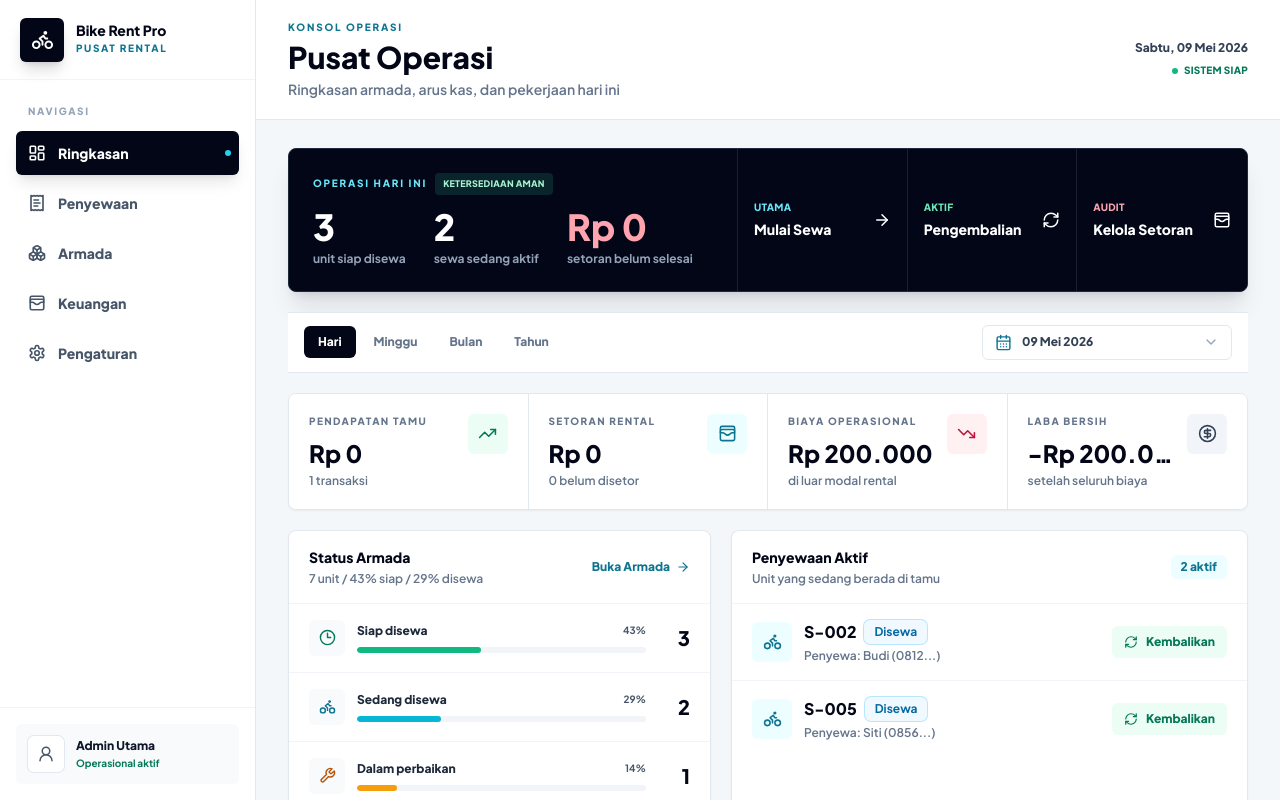
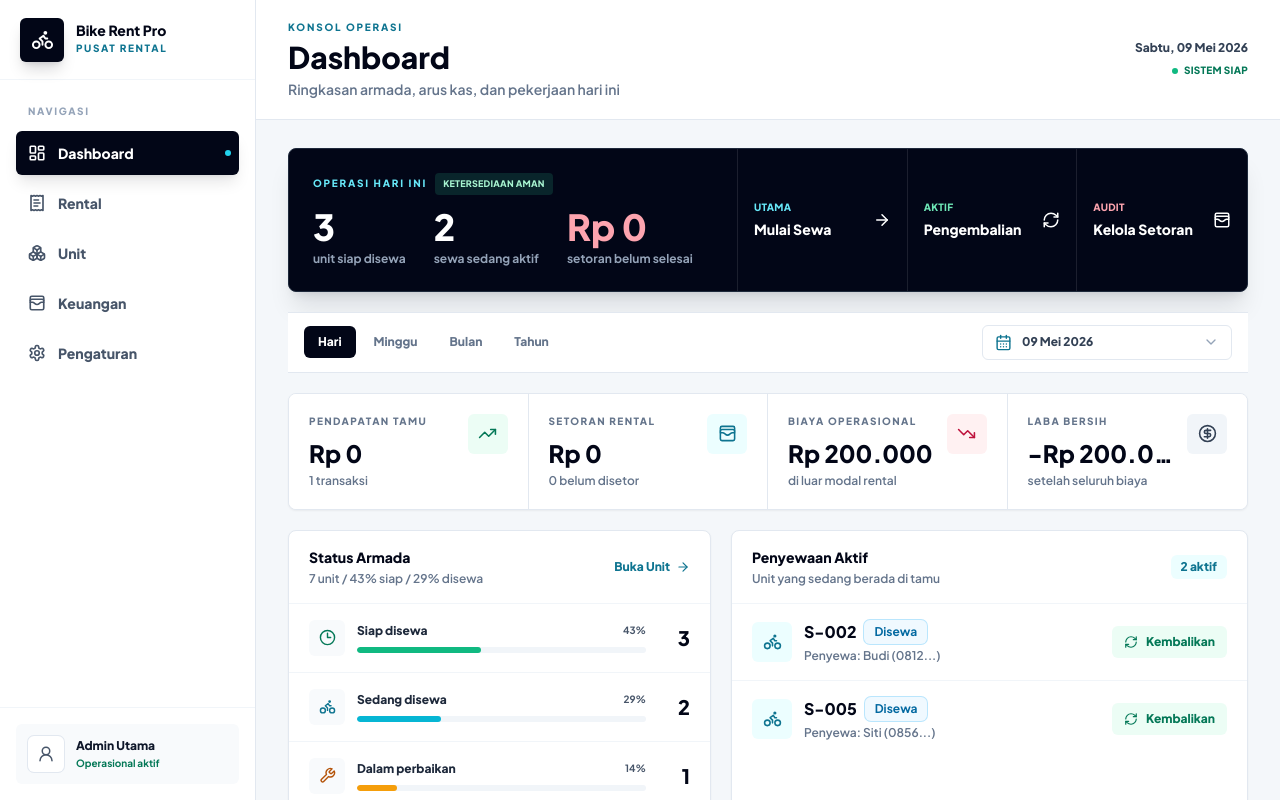
Before and after one commit to sopianddika-glitch/BIKE-RENT-PRO-SYSTEMS, a React (Vite) app: page / in a window 1280 px wide. Shown: the top 800 px of the page. Built offline with nearby package versions, Linux system fonts and the light colour scheme.

Commit message:
refactor: simplify main navigation labels

```diff
--- a/src/App.jsx
+++ b/src/App.jsx
@@ -31,11 +31,11 @@ const STORAGE_KEYS = {
 };
 
 const pageMeta = {
-  dashboard: { title: 'Pusat Operasi', subtitle: 'Ringkasan armada, arus kas, dan pekerjaan hari ini', description: 'Pantau armada, transaksi, laba, dan setoran rental sepeda dari satu pusat operasi.' },
-  rental: { title: 'Penyewaan', subtitle: 'Aktifkan sewa baru dan proses pengembalian unit', description: 'Kelola penyewaan dan pengembalian unit sepeda dengan alur operasional yang jelas.' },
-  fleet: { title: 'Armada', subtitle: 'Katalog unit, harga, kondisi, dan status operasional', description: 'Kelola katalog, kondisi, harga, dan status armada sepeda.' },
+  dashboard: { title: 'Dashboard', subtitle: 'Ringkasan armada, arus kas, dan pekerjaan hari ini', description: 'Pantau armada, transaksi, laba, dan setoran rental sepeda dari satu pusat operasi.' },
+  rental: { title: 'Rental', subtitle: 'Aktifkan sewa baru dan proses pengembalian unit', description: 'Kelola penyewaan dan pengembalian unit sepeda dengan alur operasional yang jelas.' },
+  fleet: { title: 'Unit', subtitle: 'Katalog unit, harga, kondisi, dan status operasional', description: 'Kelola katalog, kondisi, harga, dan status armada sepeda.' },
   finance: { title: 'Keuangan', subtitle: 'Audit transaksi, laba, biaya, dan penyelesaian setoran', description: 'Audit pendapatan, pengeluaran, laba, serta status setoran rental.' },
-  settings: { title: 'Pengaturan Sistem', subtitle: 'Bisnis, workflow, harga, dashboard, dan keamanan data', description: 'Atur workflow, penomoran, harga, tampilan dashboard, dan backup data operasional.' },
+  settings: { title: 'Pengaturan', subtitle: 'Bisnis, workflow, harga, dashboard, dan keamanan data', description: 'Atur workflow, penomoran, harga, tampilan dashboard, dan backup data operasional.' },
 };
 
 const getTodayInput = () => {
@@ -286,7 +286,7 @@ export default function App() {
     const existingBike = bikes.find((bike) => bike.id === editingId);
     if (!number || !type) return { error: 'Nomor unit dan tipe sepeda wajib diisi.' };
     if (duplicate) return { error: 'Nomor unit sudah terdaftar.' };
-    if (form.status === 'disewa' && existingBike?.status !== 'disewa') return { error: 'Aktifkan status disewa melalui menu Penyewaan agar data tamu dan transaksi tetap sinkron.' };
+    if (form.status === 'disewa' && existingBike?.status !== 'disewa') return { error: 'Aktifkan status disewa melalui menu Rental agar data tamu dan transaksi tetap sinkron.' };
     if (editingId) {
       setBikes((current) => current.map((bike) => bike.id === editingId ? { ...bike, ...form, number, type, note: form.note.trim() } : bike));
       showNotice(`Unit ${number} berhasil diperbarui.`);
@@ -310,7 +310,7 @@ export default function App() {
     const bike = bikes.find((item) => item.id === bikeId);
     if (!bike) return false;
     if (status === 'disewa' && bike.status !== 'disewa') {
-      showNotice('Gunakan menu Penyewaan untuk mengaktifkan unit agar transaksi tetap sinkron.', 'error');
+      showNotice('Gunakan menu Rental untuk mengaktifkan unit agar transaksi tetap sinkron.', 'error');
       return false;
     }
     setBikes((current) => current.map((item) => (item.id === bikeId ? { ...item, status } : item)));
--- a/src/components/AppShell.jsx
+++ b/src/components/AppShell.jsx
@@ -9,9 +9,9 @@ import {
 } from 'lucide-react';
 
 const navigationItems = [
-  { id: 'dashboard', label: 'Ringkasan', icon: LayoutDashboard },
-  { id: 'rental', label: 'Penyewaan', icon: ReceiptText },
-  { id: 'fleet', label: 'Armada', icon: Boxes },
+  { id: 'dashboard', label: 'Dashboard', icon: LayoutDashboard },
+  { id: 'rental', label: 'Rental', icon: ReceiptText },
+  { id: 'fleet', label: 'Unit', icon: Boxes },
   { id: 'finance', label: 'Keuangan', icon: WalletCards },
   { id: 'settings', label: 'Pengaturan', icon: Settings },
 ];
--- a/src/pages/DashboardPage.jsx
+++ b/src/pages/DashboardPage.jsx
@@ -130,7 +130,7 @@ export default function DashboardPage({ stats, fleetOverview, systemSettings, da
               <p className="mt-1 text-xs font-semibold text-slate-500">{totalBikes} unit / {fleetOverview.availabilityRate}% siap / {fleetOverview.utilizationRate}% disewa</p>
             </div>
             <button type="button" onClick={() => onNavigate('fleet')} className="inline-flex items-center gap-1.5 text-xs font-black text-cyan-700 hover:text-cyan-900">
-              Buka Armada <ArrowRight size={14} />
+              Buka Unit <ArrowRight size={14} />
             </button>
           </div>
           <div className="divide-y divide-slate-100">
--- a/src/pages/FleetPage.jsx
+++ b/src/pages/FleetPage.jsx
@@ -94,7 +94,7 @@ export default function FleetPage({ bikes, bikeTypes, suggestedUnitNumber, getRa
                     <td className="px-5 py-4"><div className="flex items-center gap-3"><div className="flex h-9 w-9 items-center justify-center rounded-md bg-slate-100 text-slate-700"><Bike size={17} /></div><span className="font-black text-slate-950">{bike.number}</span></div></td>
                     <td className="px-5 py-4"><p className="text-sm font-black text-slate-800">{bike.type}</p><p className="mt-1 max-w-[360px] truncate text-xs font-semibold text-slate-500">{bike.note || 'Tanpa catatan'}</p></td>
                     <td className="px-5 py-4"><p className="text-sm font-black text-emerald-700">{formatCurrency(getRate(bike.type).price)}</p><p className="mt-1 text-[10px] font-bold text-slate-600">Modal {formatCurrency(getRate(bike.type).cost)}</p></td>
-                    <td className="px-5 py-4"><select value={bike.status} onChange={(event) => onStatusChange(bike.id, event.target.value)} aria-label={`Status ${bike.number}`} className="rounded-md border border-slate-200 bg-white px-3 py-2 text-xs font-black text-slate-700 outline-none focus:border-cyan-400 focus:ring-4 focus:ring-cyan-100">{BIKE_STATUSES.map((status) => <option key={status} value={status} disabled={status === 'disewa' && bike.status !== 'disewa'}>{status === 'disewa' && bike.status !== 'disewa' ? 'Disewa (via Penyewaan)' : STATUS_META[status].selectLabel}</option>)}</select></td>
+                    <td className="px-5 py-4"><select value={bike.status} onChange={(event) => onStatusChange(bike.id, event.target.value)} aria-label={`Status ${bike.number}`} className="rounded-md border border-slate-200 bg-white px-3 py-2 text-xs font-black text-slate-700 outline-none focus:border-cyan-400 focus:ring-4 focus:ring-cyan-100">{BIKE_STATUSES.map((status) => <option key={status} value={status} disabled={status === 'disewa' && bike.status !== 'disewa'}>{status === 'disewa' && bike.status !== 'disewa' ? 'Disewa (via Rental)' : STATUS_META[status].selectLabel}</option>)}</select></td>
                     <td className="px-5 py-4"><div className="flex justify-end gap-2"><button type="button" onClick={() => openEdit(bike)} className="inline-flex items-center gap-1.5 rounded-md bg-cyan-50 px-3 py-2 text-xs font-black text-cyan-700 hover:bg-cyan-100"><Pencil size={14} /> Edit</button><button type="button" onClick={() => setDeleteBike(bike)} className="inline-flex items-center gap-1.5 rounded-md bg-rose-50 px-3 py-2 text-xs font-black text-rose-700 hover:bg-rose-100"><Trash2 size={14} /> Hapus</button></div></td>
                   </tr>
                 ))}
@@ -111,7 +111,7 @@ export default function FleetPage({ bikes, bikeTypes, suggestedUnitNumber, getRa
             <div className="grid gap-4 p-5 sm:grid-cols-2">
               <div><label htmlFor="fleet-number" className="mb-1.5 block text-[10px] font-black uppercase tracking-wide text-slate-500">Nomor Unit</label><input id="fleet-number" type="text" value={form.number} onChange={(event) => setForm({ ...form, number: event.target.value })} placeholder={suggestedUnitNumber} className="w-full rounded-md border border-slate-200 px-3 py-3 text-sm font-bold uppercase outline-none focus:border-cyan-400 focus:ring-4 focus:ring-cyan-100" /><p className="mt-1.5 text-[10px] font-semibold text-slate-500">Saran berikutnya: {suggestedUnitNumber}</p></div>
               <div><label htmlFor="fleet-type" className="mb-1.5 block text-[10px] font-black uppercase tracking-wide text-slate-500">Tipe Sepeda</label><input id="fleet-type" type="text" list="fleet-types" value={form.type} onChange={(event) => setForm({ ...form, type: event.target.value })} placeholder="Mountain Bike" className="w-full rounded-md border border-slate-200 px-3 py-3 text-sm font-bold outline-none focus:border-cyan-400 focus:ring-4 focus:ring-cyan-100" /><datalist id="fleet-types">{bikeTypes.map((type) => <option key={type} value={type} />)}</datalist></div>
-              <div><label htmlFor="fleet-status" className="mb-1.5 block text-[10px] font-black uppercase tracking-wide text-slate-500">Status</label><select id="fleet-status" value={form.status} onChange={(event) => setForm({ ...form, status: event.target.value })} className="w-full rounded-md border border-slate-200 px-3 py-3 text-sm font-bold outline-none focus:border-cyan-400 focus:ring-4 focus:ring-cyan-100">{BIKE_STATUSES.map((status) => <option key={status} value={status} disabled={status === 'disewa' && editingBike?.status !== 'disewa'}>{status === 'disewa' && editingBike?.status !== 'disewa' ? 'Disewa (via Penyewaan)' : STATUS_META[status].selectLabel}</option>)}</select></div>
+              <div><label htmlFor="fleet-status" className="mb-1.5 block text-[10px] font-black uppercase tracking-wide text-slate-500">Status</label><select id="fleet-status" value={form.status} onChange={(event) => setForm({ ...form, status: event.target.value })} className="w-full rounded-md border border-slate-200 px-3 py-3 text-sm font-bold outline-none focus:border-cyan-400 focus:ring-4 focus:ring-cyan-100">{BIKE_STATUSES.map((status) => <option key={status} value={status} disabled={status === 'disewa' && editingBike?.status !== 'disewa'}>{status === 'disewa' && editingBike?.status !== 'disewa' ? 'Disewa (via Rental)' : STATUS_META[status].selectLabel}</option>)}</select></div>
               <div className="sm:col-span-2"><label htmlFor="fleet-note" className="mb-1.5 block text-[10px] font-black uppercase tracking-wide text-slate-500">Catatan</label><textarea id="fleet-note" rows="3" value={form.note} onChange={(event) => setForm({ ...form, note: event.target.value })} placeholder="Kondisi, lokasi, atau informasi unit" className="w-full resize-none rounded-md border border-slate-200 px-3 py-3 text-sm font-semibold outline-none focus:border-cyan-400 focus:ring-4 focus:ring-cyan-100" /></div>
               {error ? <p className="rounded-md bg-rose-50 px-3 py-2 text-xs font-bold text-rose-700 sm:col-span-2" role="alert">{error}</p> : null}
             </div>
--- a/src/pages/RentalPage.jsx
+++ b/src/pages/RentalPage.jsx
@@ -68,7 +68,7 @@ export default function RentalPage({
               <span><span className="block text-[10px] font-black uppercase tracking-wide text-emerald-300">Utama</span><span className="mt-1 block text-sm font-black">Buat Penyewaan</span></span><Plus size={19} />
             </button>
             <button type="button" onClick={() => onNavigate('fleet')} className="flex items-center justify-between gap-4 px-5 py-5 text-left transition hover:bg-white/5">
-              <span><span className="block text-[10px] font-black uppercase tracking-wide text-cyan-300">Katalog</span><span className="mt-1 block text-sm font-black">Buka Armada</span></span><ArrowRight size={19} />
+              <span><span className="block text-[10px] font-black uppercase tracking-wide text-cyan-300">Katalog</span><span className="mt-1 block text-sm font-black">Buka Unit</span></span><ArrowRight size={19} />
             </button>
           </div>
         </div>
@@ -121,7 +121,7 @@ export default function RentalPage({
       </section>
 
       <section className="grid gap-4 sm:grid-cols-3">
-        <button type="button" onClick={() => onNavigate('fleet')} className="flex items-center justify-between rounded-lg border border-slate-200 bg-white p-4 text-left shadow-sm transition hover:border-cyan-300"><span><span className="text-[9px] font-black uppercase tracking-wide text-slate-600">Armada</span><span className="mt-1 block text-sm font-black text-slate-950">Cari dan ubah status</span></span><Search size={18} className="text-cyan-700" /></button>
+        <button type="button" onClick={() => onNavigate('fleet')} className="flex items-center justify-between rounded-lg border border-slate-200 bg-white p-4 text-left shadow-sm transition hover:border-cyan-300"><span><span className="text-[9px] font-black uppercase tracking-wide text-slate-600">Unit</span><span className="mt-1 block text-sm font-black text-slate-950">Cari dan ubah status</span></span><Search size={18} className="text-cyan-700" /></button>
         <button type="button" onClick={() => onNavigate('finance')} className="flex items-center justify-between rounded-lg border border-slate-200 bg-white p-4 text-left shadow-sm transition hover:border-cyan-300"><span><span className="text-[9px] font-black uppercase tracking-wide text-slate-600">Keuangan</span><span className="mt-1 block text-sm font-black text-slate-950">Setoran dan audit</span></span><WalletCards size={18} className="text-cyan-700" /></button>
         <button type="button" onClick={() => setIsDialogOpen(true)} disabled={!availableBikes.length} className="flex items-center justify-between rounded-lg border border-slate-200 bg-white p-4 text-left shadow-sm transition hover:border-cyan-300 disabled:opacity-50"><span><span className="text-[9px] font-black uppercase tracking-wide text-slate-600">Cepat</span><span className="mt-1 block text-sm font-black text-slate-950">Tambah pesanan</span></span><Plus size={18} className="text-cyan-700" /></button>
       </section>
--- a/src/pages/SettingsPage.jsx
+++ b/src/pages/SettingsPage.jsx
@@ -87,7 +87,7 @@ export default function SettingsPage({
       {activeView === 'pricing' ? (
         <div className="space-y-5">
           <section className="overflow-hidden rounded-lg border border-slate-200 bg-white shadow-sm">
-            <div className="flex flex-col gap-3 border-b border-slate-100 px-5 py-4 sm:flex-row sm:items-center sm:justify-between"><div><h2 className="text-base font-black text-slate-950">Harga Dinamis per Tipe</h2><p className="mt-1 text-xs font-semibold text-slate-500">Satu sumber tarif untuk Armada, Penyewaan, dan analisis laba</p></div><span className="inline-flex items-center gap-1.5 rounded-md bg-emerald-50 px-3 py-1.5 text-[10px] font-black uppercase tracking-wide text-emerald-700"><CheckCircle2 size={14} /> Tersimpan Otomatis</span></div>
+            <div className="flex flex-col gap-3 border-b border-slate-100 px-5 py-4 sm:flex-row sm:items-center sm:justify-between"><div><h2 className="text-base font-black text-slate-950">Harga Dinamis per Tipe</h2><p className="mt-1 text-xs font-semibold text-slate-500">Satu sumber tarif untuk Unit, Rental, dan analisis laba</p></div><span className="inline-flex items-center gap-1.5 rounded-md bg-emerald-50 px-3 py-1.5 text-[10px] font-black uppercase tracking-wide text-emerald-700"><CheckCircle2 size={14} /> Tersimpan Otomatis</span></div>
             <div className="overflow-x-auto">
               <table className="w-full min-w-[850px] border-collapse text-left">
                 <thead><tr className="border-b border-slate-200 bg-slate-50"><th className="px-5 py-3 text-[10px] font-black uppercase tracking-wide text-slate-500">Tipe Sepeda</th><th className="px-5 py-3 text-[10px] font-black uppercase tracking-wide text-slate-500">Unit</th><th className="px-5 py-3 text-[10px] font-black uppercase tracking-wide text-slate-500">Modal</th><th className="px-5 py-3 text-[10px] font-black uppercase tracking-wide text-slate-500">Harga Tamu</th><th className="px-5 py-3 text-[10px] font-black uppercase tracking-wide text-slate-500">Laba</th><th className="px-5 py-3 text-right text-[10px] font-black uppercase tracking-wide text-slate-500">Aksi</th></tr></thead>
@@ -140,8 +140,8 @@ export default function SettingsPage({
             <h2 className="text-sm font-black">Pemisahan workflow yang aman</h2>
             <div className="mt-4 grid gap-3 sm:grid-cols-2 xl:grid-cols-4">{[
               ['Pengaturan', 'Atur identitas, kode, tarif, dan tampilan.'],
-              ['Armada', 'Kelola unit, kondisi, dan status non-sewa.'],
-              ['Penyewaan', 'Aktifkan sewa dan kembalikan unit.'],
+              ['Unit', 'Kelola unit, kondisi, dan status non-sewa.'],
+              ['Rental', 'Aktifkan sewa dan kembalikan unit.'],
               ['Keuangan', 'Audit arus kas dan selesaikan setoran.'],
             ].map(([title, description]) => <div key={title} className="rounded-md border border-white/10 bg-white/5 p-4"><p className="text-xs font-black text-cyan-300">{title}</p><p className="mt-2 text-xs font-semibold leading-5 text-slate-300">{description}</p></div>)}</div>
           </section>
@@ -158,7 +158,7 @@ export default function SettingsPage({
             </div>
           </section>
           <section className="overflow-hidden rounded-lg border border-slate-200 bg-white shadow-sm">
-            <div className="border-b border-slate-100 px-5 py-4"><h2 className="text-base font-black text-slate-950">Widget yang Ditampilkan</h2><p className="mt-1 text-xs font-semibold text-slate-500">Perubahan langsung diterapkan pada Pusat Operasi</p></div>
+            <div className="border-b border-slate-100 px-5 py-4"><h2 className="text-base font-black text-slate-950">Widget yang Ditampilkan</h2><p className="mt-1 text-xs font-semibold text-slate-500">Perubahan langsung diterapkan pada Dashboard</p></div>
             {dashboardOptions.map((option) => <Toggle key={option.field} checked={systemSettings[option.field]} label={option.label} description={option.description} onChange={(checked) => onSettingChange(option.field, checked)} />)}
           </section>
         </div>
```
Also changed, not shown: 2 other files (tests, documents, lock files or other folders).
